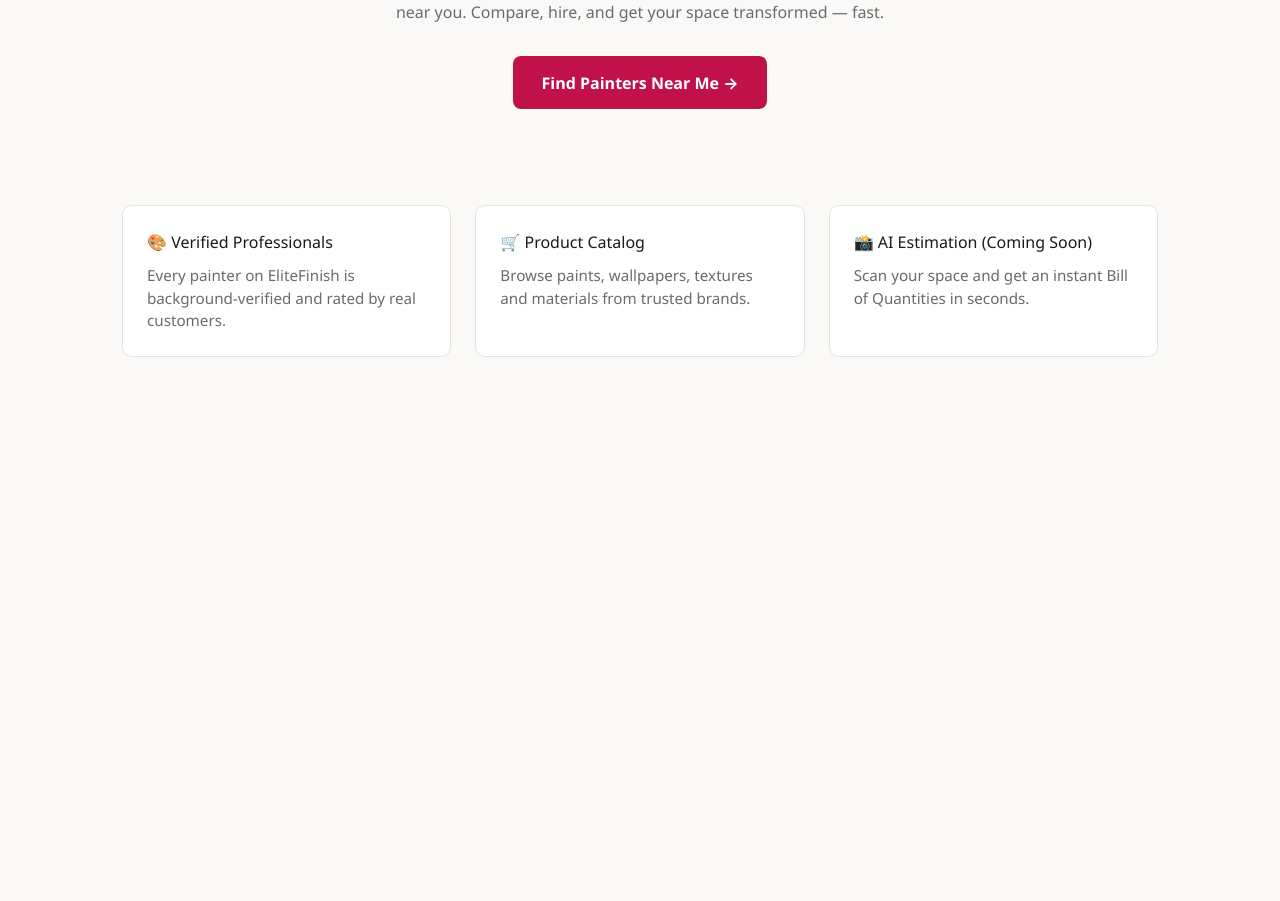
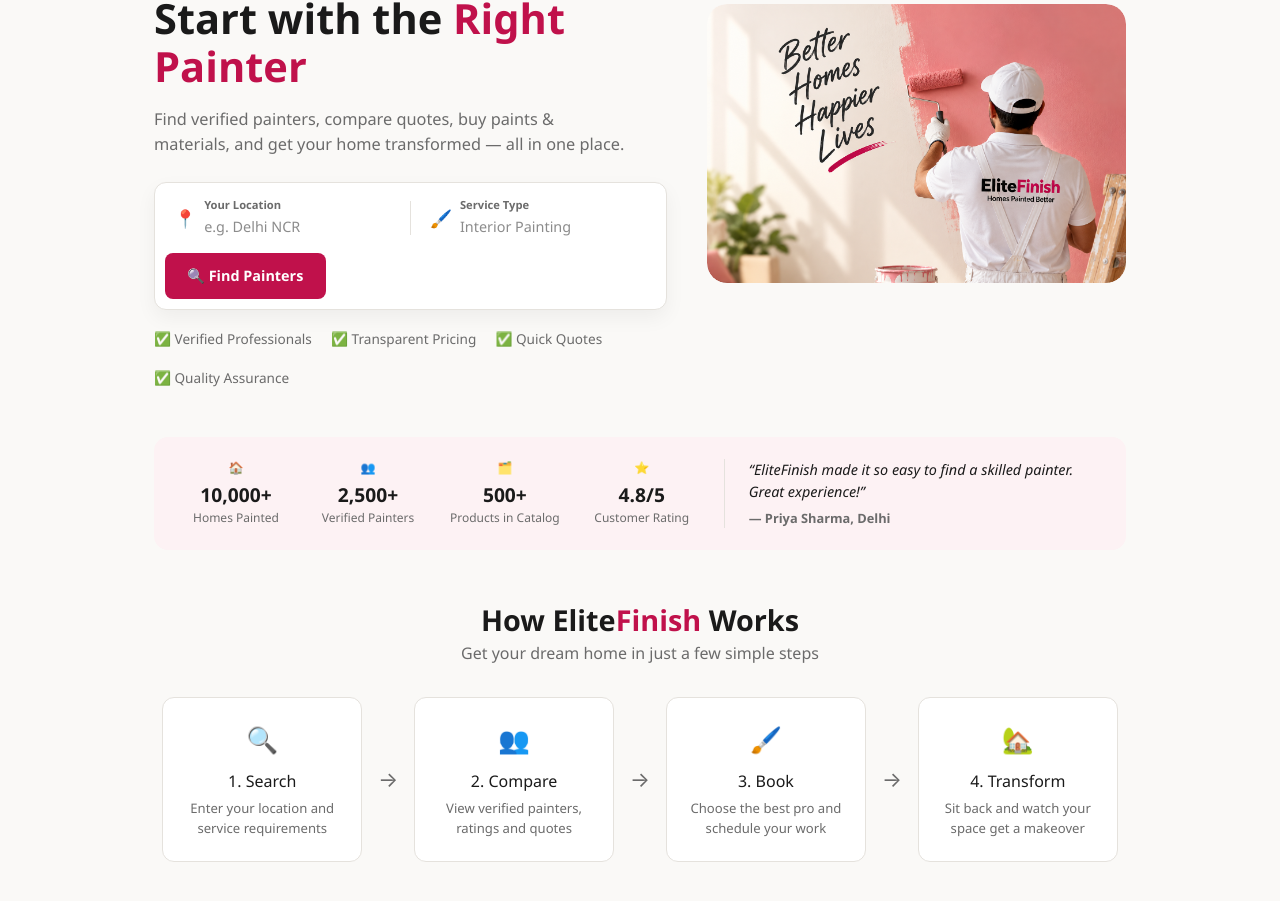
Before and after one commit to Saurabhthakur-73/EliteFullStack, a React (Vite) app in the folder frontend/: page / in a window 1280 px wide. Shown: the part 271-1172 px from the top of the page. Before the commit the page ends 800 px from the top, so only its background shows below. Built offline with nearby package versions, Linux system fonts and the light colour scheme; no server answers.

Commit message:
Update Home page

```diff
--- a/frontend/src/App.css
+++ b/frontend/src/App.css
@@ -718,3 +718,315 @@
     position: sticky; /* keep sticky, but now needs relative positioning context */
   }
 }
+
+/* ---------- Home Page Redesign (ADD to end of CSS file) ---------- */
+
+.home-page {
+  max-width: 1300px;
+  margin: 0 auto;
+  padding: 2rem;
+}
+
+/* ----- Hero ----- */
+.home-hero {
+  display: grid;
+  grid-template-columns: 1.1fr 0.9fr;
+  gap: 2.5rem;
+  align-items: center;
+  padding: 2rem 0 3rem;
+}
+
+.trust-badge {
+  display: inline-block;
+  background: #fdecef;
+  color: var(--primary);
+  font-size: 0.8rem;
+  font-weight: 700;
+  padding: 0.35rem 0.9rem;
+  border-radius: 20px;
+  margin-bottom: 1.2rem;
+}
+
+.home-hero-text h1 {
+  font-size: 2.6rem;
+  font-weight: 800;
+  line-height: 1.15;
+  color: var(--text);
+  margin-bottom: 1rem;
+}
+
+.home-hero-text h1 span {
+  color: var(--primary);
+}
+
+.home-hero-sub {
+  color: var(--muted);
+  font-size: 1.02rem;
+  max-width: 480px;
+  margin-bottom: 1.6rem;
+}
+
+/* ----- Search bar ----- */
+.home-search-bar {
+  display: flex;
+  align-items: center;
+  background: #fff;
+  border: 1px solid var(--border);
+  border-radius: 12px;
+  padding: 0.6rem;
+  gap: 0.6rem;
+  box-shadow: 0 8px 20px rgba(0, 0, 0, 0.05);
+  flex-wrap: wrap;
+  margin-bottom: 1.2rem;
+}
+
+.search-field {
+  display: flex;
+  align-items: center;
+  gap: 0.5rem;
+  padding: 0.3rem 0.6rem;
+  flex: 1;
+  min-width: 160px;
+}
+
+.search-icon {
+  font-size: 1.1rem;
+}
+
+.search-field label {
+  display: block;
+  font-size: 0.7rem;
+  color: var(--muted);
+  font-weight: 600;
+}
+
+.search-field input {
+  border: none;
+  outline: none;
+  font-size: 0.9rem;
+  width: 100%;
+  padding: 0.1rem 0;
+}
+
+.search-divider {
+  width: 1px;
+  height: 34px;
+  background: var(--border);
+}
+
+.search-btn {
+  background: var(--primary);
+  color: #fff;
+  border: none;
+  padding: 0.75rem 1.4rem;
+  border-radius: 8px;
+  font-weight: 700;
+  font-size: 0.9rem;
+  white-space: nowrap;
+  cursor: pointer;
+}
+
+.search-btn:hover {
+  background: var(--primary-dark);
+}
+
+.trust-checks {
+  display: flex;
+  flex-wrap: wrap;
+  gap: 1.2rem;
+  font-size: 0.85rem;
+  color: var(--muted);
+}
+
+/* ----- Hero visual (right side) ----- */
+.home-hero-visual {
+  position: relative;
+  width: 100%;
+  aspect-ratio: 3 / 2;
+  border-radius: 20px;
+  overflow: hidden;
+  padding: 0;
+  margin: 0;
+  background: transparent;
+}
+
+.hero-painter-image {
+  width: 100%;
+  height: 100%;
+  display: block;
+  object-fit: cover;
+  object-position: center;
+  border-radius: 20px;
+}
+
+.hero-visual-badge {
+  position: absolute;
+  top: 1.2rem;
+  left: 1.2rem;
+  background: rgba(255, 255, 255, 0.85);
+  padding: 0.4rem 0.9rem;
+  border-radius: 20px;
+  font-size: 0.75rem;
+  font-weight: 700;
+  color: var(--text);
+}
+
+.hero-visual-icon {
+  font-size: 5rem;
+}
+
+.hero-visual-tag {
+  position: absolute;
+  bottom: 1.2rem;
+  left: 1.2rem;
+  background: rgba(255, 255, 255, 0.9);
+  padding: 0.6rem 1rem;
+  border-radius: 10px;
+  display: flex;
+  flex-direction: column;
+}
+
+.hero-visual-tag strong {
+  color: var(--primary);
+  font-size: 0.95rem;
+}
+
+.hero-visual-tag span {
+  font-size: 0.75rem;
+  color: var(--muted);
+}
+
+/* ----- Stats bar ----- */
+.stats-bar {
+  display: flex;
+  align-items: center;
+  gap: 2rem;
+  background: #fdf2f4;
+  border-radius: 14px;
+  padding: 1.4rem 2rem;
+  flex-wrap: wrap;
+  margin-bottom: 3rem;
+}
+
+.stat-item {
+  display: flex;
+  flex-direction: column;
+  align-items: center;
+  text-align: center;
+  min-width: 100px;
+}
+
+.stat-icon {
+  font-size: 1.3rem;
+  margin-bottom: 0.2rem;
+}
+
+.stat-item strong {
+  font-size: 1.2rem;
+  color: var(--text);
+}
+
+.stat-item span {
+  font-size: 0.75rem;
+  color: var(--muted);
+}
+
+.stat-quote {
+  flex: 1;
+  min-width: 240px;
+  font-style: italic;
+  color: var(--text);
+  font-size: 0.9rem;
+  border-left: 1px solid var(--border);
+  padding-left: 1.5rem;
+}
+
+.stat-quote-author {
+  margin-top: 0.4rem;
+  font-style: normal;
+  font-weight: 600;
+  font-size: 0.8rem;
+  color: var(--muted);
+}
+
+/* ----- How it works ----- */
+.how-it-works {
+  text-align: center;
+  margin-bottom: 3rem;
+}
+
+.how-it-works h2 {
+  font-size: 1.8rem;
+  font-weight: 800;
+}
+
+.how-it-works h2 span {
+  color: var(--primary);
+}
+
+.how-subtitle {
+  color: var(--muted);
+  margin-bottom: 2rem;
+}
+
+.steps-row {
+  display: flex;
+  align-items: center;
+  justify-content: center;
+  gap: 1rem;
+  flex-wrap: wrap;
+}
+
+.step-card {
+  background: #fff;
+  border: 1px solid var(--border);
+  border-radius: 12px;
+  padding: 1.4rem;
+  width: 200px;
+}
+
+.step-icon {
+  font-size: 1.6rem;
+  margin-bottom: 0.6rem;
+}
+
+.step-card h3 {
+  font-size: 1rem;
+  margin-bottom: 0.4rem;
+}
+
+.step-card p {
+  font-size: 0.82rem;
+  color: var(--muted);
+}
+
+.step-arrow {
+  font-size: 1.3rem;
+  color: var(--muted);
+}
+
+/* ----- Responsive ----- */
+@media (max-width: 900px) {
+  .home-hero {
+    grid-template-columns: 1fr;
+  }
+  .home-hero-visual {
+    min-height: 220px;
+  }
+  .stats-bar {
+    flex-direction: column;
+    align-items: flex-start;
+  }
+  .stat-quote {
+    border-left: none;
+    border-top: 1px solid var(--border);
+    padding-left: 0;
+    padding-top: 1rem;
+  }
+  .steps-row {
+    flex-direction: column;
+  }
+  .step-arrow {
+    transform: rotate(90deg);
+  }
+}
--- a/frontend/src/pages/Home.jsx
+++ b/frontend/src/pages/Home.jsx
@@ -1,34 +1,196 @@
-import React from "react";
-import { Link } from "react-router-dom";
+import React, { useState } from "react";
+import { useNavigate } from "react-router-dom";
+import painterHero from "../assets/Homeimg.png";
 
 const Home = () => {
+  const navigate = useNavigate();
+
+  const [location, setLocation] = useState("");
+  const [serviceType, setServiceType] = useState("");
+
+  const handleSearch = (e) => {
+    e.preventDefault();
+
+    const params = new URLSearchParams();
+
+    if (location) {
+      params.set("location", location);
+    }
+
+    if (serviceType) {
+      params.set("service", serviceType);
+    }
+
+    navigate(`/painters?${params.toString()}`);
+  };
+
   return (
-    <div className="home">
-      <section className="hero">
-        <h1>
-          Find the right painter <span>within 10 minutes</span>
-        </h1>
-        <p>
-          Discover verified painters, decorators & home-furnishing professionals near you.
-          Compare, hire, and get your space transformed — fast.
-        </p>
-        <Link to="/painters" className="cta-btn">
-          Find Painters Near Me →
-        </Link>
+    <div className="home-page">
+      {/* ---------- Hero ---------- */}
+      <section className="home-hero">
+        <div className="home-hero-text">
+          <span className="trust-badge">
+            ✦ Trusted by 10,000+ happy homes
+          </span>
+
+          <h1>
+            Beautiful Spaces <br />
+            Start with the <span>Right Painter</span>
+          </h1>
+
+          <p className="home-hero-sub">
+            Find verified painters, compare quotes, buy paints & materials,
+            and get your home transformed — all in one place.
+          </p>
+
+          <form className="home-search-bar" onSubmit={handleSearch}>
+            <div className="search-field">
+              <span className="search-icon">📍</span>
+
+              <div>
+                <label>Your Location</label>
+
+                <input
+                  type="text"
+                  placeholder="e.g. Delhi NCR"
+                  value={location}
+                  onChange={(e) => setLocation(e.target.value)}
+                />
+              </div>
+            </div>
+
+            <div className="search-divider" />
+
+            <div className="search-field">
+              <span className="search-icon">🖌️</span>
+
+              <div>
+                <label>Service Type</label>
+
+                <input
+                  type="text"
+                  placeholder="Interior Painting"
+                  value={serviceType}
+                  onChange={(e) => setServiceType(e.target.value)}
+                />
+              </div>
+            </div>
+
+            <button type="submit" className="search-btn">
+              🔍 Find Painters
+            </button>
+          </form>
+
+          <div className="trust-checks">
+            <span>✅ Verified Professionals</span>
+            <span>✅ Transparent Pricing</span>
+            <span>✅ Quick Quotes</span>
+            <span>✅ Quality Assurance</span>
+          </div>
+        </div>
+
+        {/* ---------- Painter Image ---------- */}
+        <div className="home-hero-visual">
+          <img
+            src={painterHero}
+            alt="Painter painting a wall"
+            className="hero-painter-image"
+          />
+        </div>
       </section>
 
-      <section className="features">
-        <div className="feature-card">
-          <h3>🎨 Verified Professionals</h3>
-          <p>Every painter on EliteFinish is background-verified and rated by real customers.</p>
+      {/* ---------- Stats bar ---------- */}
+      <section className="stats-bar">
+        <div className="stat-item">
+          <span className="stat-icon">🏠</span>
+          <strong>10,000+</strong>
+          <span>Homes Painted</span>
         </div>
-        <div className="feature-card">
-          <h3>🛒 Product Catalog</h3>
-          <p>Browse paints, wallpapers, textures and materials from trusted brands.</p>
+
+        <div className="stat-item">
+          <span className="stat-icon">👥</span>
+          <strong>2,500+</strong>
+          <span>Verified Painters</span>
         </div>
-        <div className="feature-card">
-          <h3>📸 AI Estimation (Coming Soon)</h3>
-          <p>Scan your space and get an instant Bill of Quantities in seconds.</p>
+
+        <div className="stat-item">
+          <span className="stat-icon">🗂️</span>
+          <strong>500+</strong>
+          <span>Products in Catalog</span>
+        </div>
+
+        <div className="stat-item">
+          <span className="stat-icon">⭐</span>
+          <strong>4.8/5</strong>
+          <span>Customer Rating</span>
+        </div>
+
+        <div className="stat-quote">
+          “EliteFinish made it so easy to find a skilled painter. Great
+          experience!”
+
+          <div className="stat-quote-author">
+            — Priya Sharma, Delhi
+          </div>
+        </div>
+      </section>
+
+      {/* ---------- How it works ---------- */}
+      <section className="how-it-works">
+        <h2>
+          How Elite<span>Finish</span> Works
+        </h2>
+
+        <p className="how-subtitle">
+          Get your dream home in just a few simple steps
+        </p>
+
+        <div className="steps-row">
+          <div className="step-card">
+            <div className="step-icon">🔍</div>
+
+            <h3>1. Search</h3>
+
+            <p>
+              Enter your location and service requirements
+            </p>
+          </div>
+
+          <div className="step-arrow">→</div>
+
+          <div className="step-card">
+            <div className="step-icon">👥</div>
+
+            <h3>2. Compare</h3>
+
+            <p>
+              View verified painters, ratings and quotes
+            </p>
+          </div>
+
+          <div className="step-arrow">→</div>
+
+          <div className="step-card">
+            <div className="step-icon">🖌️</div>
+
+            <h3>3. Book</h3>
+
+            <p>
+              Choose the best pro and schedule your work
+            </p>
+          </div>
+
+          <div className="step-arrow">→</div>
+
+          <div className="step-card">
+            <div className="step-icon">🏡</div>
+
+            <h3>4. Transform</h3>
+
+            <p>
+              Sit back and watch your space get a makeover
+            </p>
+          </div>
         </div>
       </section>
     </div>
```
Also changed, not shown: frontend/src/assets/Homeimg.png (added).
